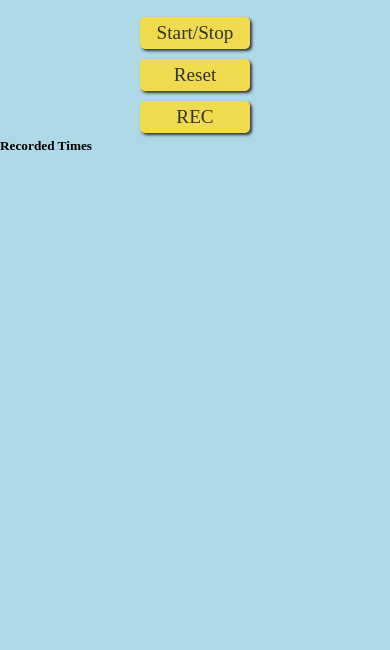
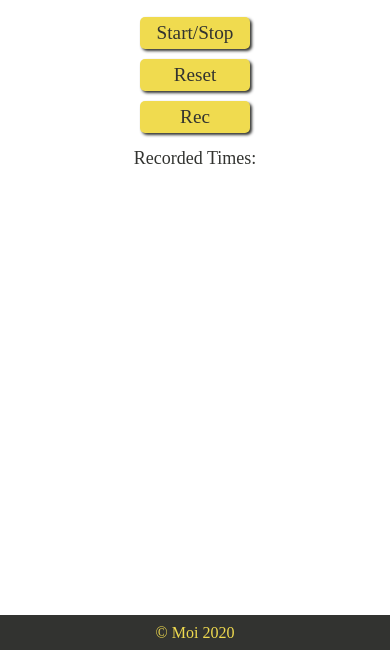
Before and after one commit to mmena4/Countdown_JS, a plain HTML site: page index.html in a window 390 px wide. Shown: the part 194-844 px from the top of the page. Drawn offline with Linux system fonts and the light colour scheme; a web font is replaced by a local one.

Commit message:
JS Chronometer final version by Moi 22.12.2020

```diff
--- a/index.html
+++ b/index.html
@@ -5,7 +5,7 @@
         <meta name="viewport" content="width=device-width, initial-scale=1.0">
         <link rel="stylesheet" href="style.css">
         <link href="//db.onlinewebfonts.com/c/11d6740b4b9fa37c5cb1c5dbae8b716c?family=Neutra+Text" rel="stylesheet" type="text/css"/>
-       <!-- <meta name="viewport" content="width=device-width, initial-scale=1.0"> -->
+       <meta name="viewport" content="width=device-width, initial-scale=1.0">
         <title>JS Chronometer</title>
 
     </head>
@@ -23,20 +23,24 @@
             </div>
 
 
-            <section class="chronometerButtons">
+            <div class="chronometerButtons">
                 <button type="button" class="startButton" id="startButton">Start/Stop</button>
                 <button type="button" class="resetButton" id="resetButton">Reset</button>
-                <button type="button" class="recButton" id="recButton">REC</button>
-            </section>
+                <button type="button" class="recButton" id="recButton">Rec</button>
+            </div>
 
-            <div>
-                <h5>Recorded Times</h5>
-                <div id="storeTimes">
+            <div class="recordedTimes">
+                <div class="recorded_Times__title">Recorded Times:  </div>
+                <div class="timesList" id="storeTimes">
                 </div>
             </div>
 
         </section>
 
+        <footer>
+            <span>© Moi 2020</span>
+        </footer>
+
         <script src="main.js"></script>
     </body>
 </html>
--- a/style.css
+++ b/style.css
@@ -11,9 +11,7 @@
     outline: none;
     background: transparent;
     font-family: Neutra Text;
-
 }
-
 
 /*****HEADER****/
 .header {
@@ -32,12 +30,6 @@ img {
 }
 
 /****CHRONOMETER CONTAINER****/
-/*
-.container {
-
-}
-*/
-
 .chrono {
     display: flex;
     justify-content: center;
@@ -55,14 +47,7 @@ img {
     color: #323330;
 }
 
-
-
-.check {
-
-}
-
 /******CHRONOMETER BUTTONS*****/
-
 .chronometerButtons {
     display: flex;
     justify-content: center;
@@ -111,11 +96,8 @@ img {
 }
 
 /********HOVER BUTTONS******/
-
-
 button:hover {
     display: flex;
-
     width: 110px;
     height: auto;
     padding: 5px;
@@ -127,21 +109,45 @@ button:hover {
     box-shadow: 2px 2px 3px 0px #F0DB4F;
 }
 
-/*****STORE TIMES ¿?*******/
-
-#storeTimes {
-
+/*****RECORDED TIMES*******/
+.recordedTimes {
+    display: flex;
+    align-items: center;
+    flex-direction: column;
 }
 
+.recorded_Times__title {
+    display: flex;
+    position: absolute;
+    margin-right: 280px;
+    font-size: large;
+    padding: 10px 0px 10px 0px;
+    color: #323330;
+}
 
+.timesList {
+    display: flex;
+    flex-direction: column;
+    font-size: large;
+    margin-top: 10px;
+    color: #323330;
+}
+
+footer {
+    display: flex;
+    position: fixed;
+    justify-content: center;
+    align-items: center;
+    left: 0;
+    bottom: 0;
+    width: 100%;
+    background-color: #323330;
+    color:  #F0DB4F;
+    height: 35px;
+}
 
 /*******RESPONSIVE*****************/
-
 @media only screen and (max-width: 500px) {
-    body {
-      background-color: lightblue;
-
-    }
 
     .header {
         display: flex;
@@ -149,7 +155,6 @@ button:hover {
         align-items: center;
         font-size: 9px;
         padding: 5px;
-
         color: #323330;
     }
 
@@ -177,4 +182,15 @@ button:hover {
        align-items: center;
     }
 
+    .recordedTimes {
+        display: flex;
+        flex-direction: column;
+        align-items: center
+    }
+
+    .recorded_Times__title {
+        display: flex;
+        position: relative;
+        margin-right: 0px;
+    }
 }
```
